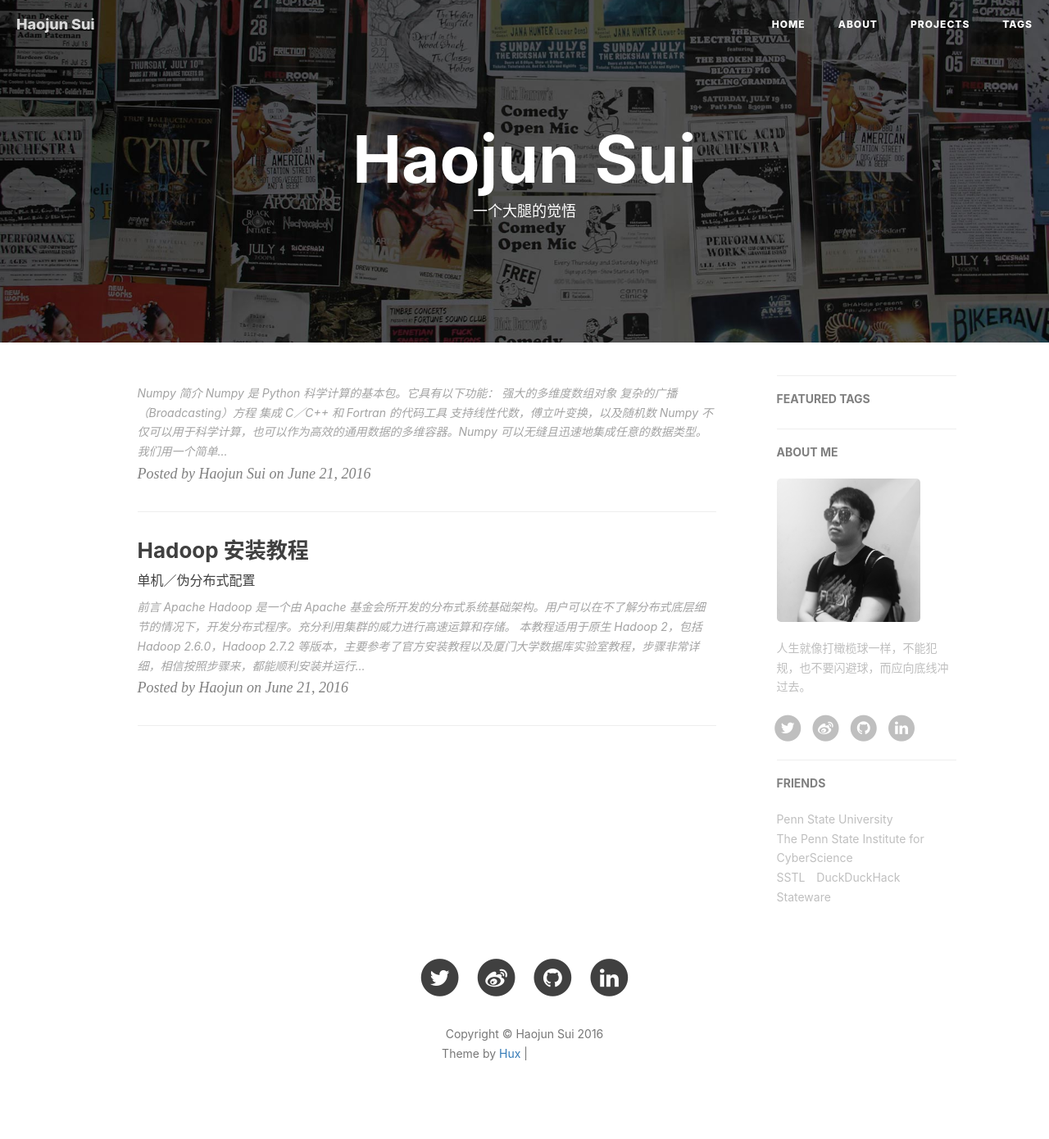
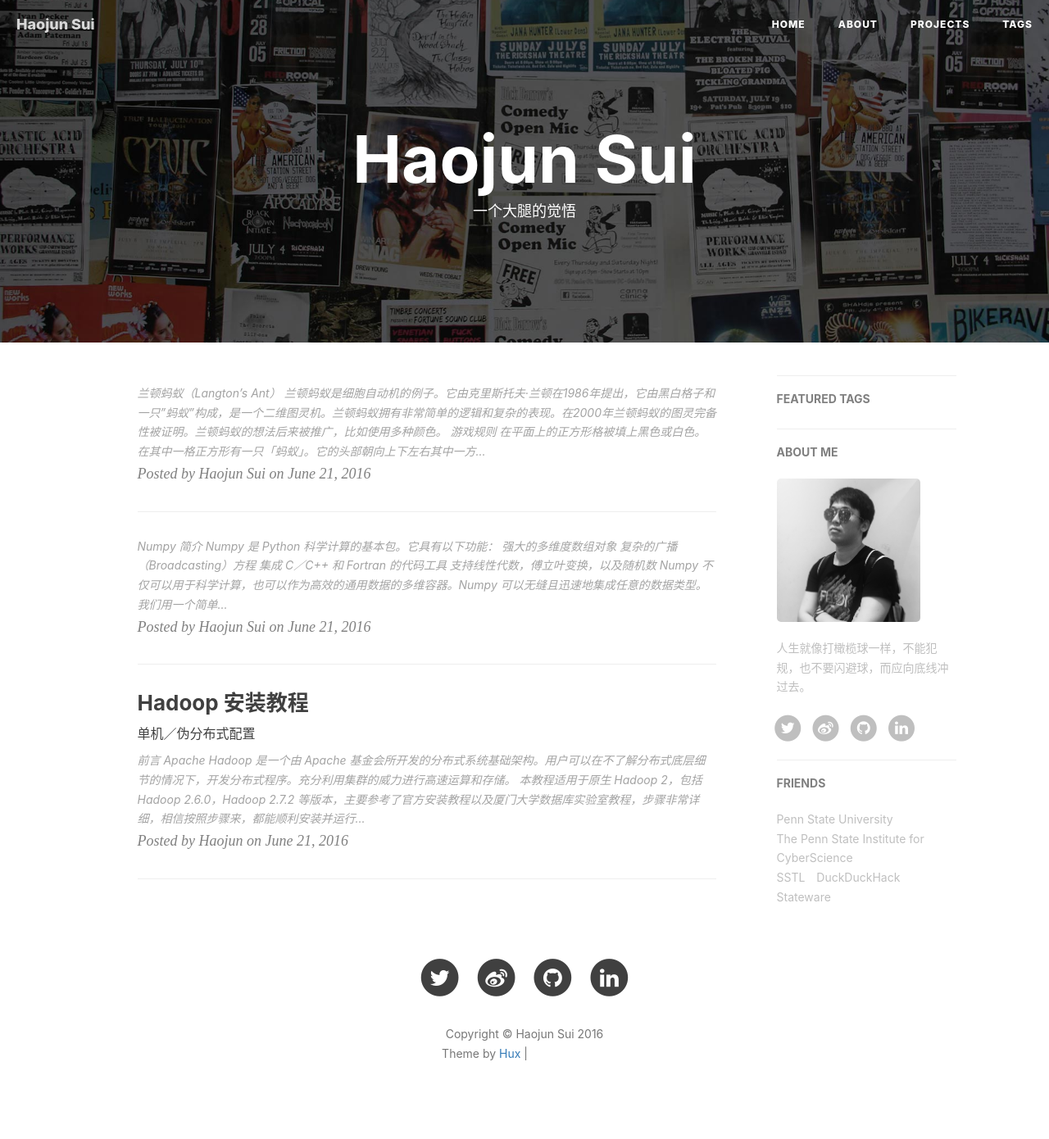
Before and after one commit to haojunsui/haojunsui.github.io, a Jekyll site: the page built from index.html, in a window 1280 px wide. Shown: the whole page at 82% size. Built offline with Jekyll 4.4.1, drawn with Linux system fonts in a browser that asks for light colours; nearby versions of some CDN libraries; the list of posts is cut into pages by our own code; comment, search, counter and statistics services are not loaded; grey boxes are pictures that could not be loaded.

Commit message:
Add post.

````diff
--- a/_posts/2016-06-22-game-of-life.markdown
+++ b/_posts/2016-06-21-game-of-life.markdown
@@ -2,7 +2,7 @@
 layout:     post
 title:      "康威生命游戏（Game of Life）及其 Numpy 实现"
 subtitle:   "Conway\'s Game of Life using Numpy"
-date:       2016-06-21 09:00:00
+date:       2016-06-21 05:00:00
 author:     "Haojun"
 header-img: "img/in-post/game-of-life/header.jpg"
 tags:
--- /dev/null
+++ b/_posts/2016-06-21-langton-ant.markdown
@@ -0,0 +1,112 @@
+---
+layout:     post
+title:      "兰顿蚂蚁（Langton's Ant）及其 Python 实现"
+subtitle:   "Langton\'s Ant using Python"
+date:       2016-06-21 09:00:00
+author:     "Haojun"
+header-img: "img/in-post/langton-ant/header.jpg"
+tags:
+    - Python
+    - Langton's Ant
+    - Automata
+    - Tutorial
+    - Turing Machine
+---
+
+## 兰顿蚂蚁（Langton's Ant）
+---
+兰顿蚂蚁是细胞自动机的例子。它由克里斯托夫·兰顿在1986年提出，它由黑白格子和一只"蚂蚁"构成，是一个二维图灵机。兰顿蚂蚁拥有非常简单的逻辑和复杂的表现。在2000年兰顿蚂蚁的图灵完备性被证明。兰顿蚂蚁的想法后来被推广，比如使用多种颜色。
+
+## 游戏规则
+---
+在平面上的正方形格被填上黑色或白色。在其中一格正方形有一只「蚂蚁」。它的头部朝向上下左右其中一方。
+
+1. 若蚂蚁在白格，右转90度，将该格改为黑格，向前移一步；
+2. 若蚂蚁在黑格，左转90度，将该格改为白格，向前移一步。
+
+![](/img/in-post/langton-ant/langton-ant.gif)
+
+## 行为模式
+---
+若从全白的背景开始，在一开始的数百步，蚂蚁留下的路线会出现许多对称或重复的形状，然后会出现类似混沌的假随机，至约一万步后会出现以104步为周期无限重复的「高速公路」朝固定方向移动。在目前试过的所有起始状态，蚂蚁的路线最终都会变成高速公路，但尚无法证明这是无论任何起始状态都会导致的必然结果。
+
+## 推广
+---
+除了两种颜色分别让蚂蚁左转或右转，也可以定义更多种颜色进行循环。通用的表示方法是用 L 和 R 依序表示各颜色是左转还是右转，兰顿蚂蚁的规则即可表示为 RL。有些规则会产生对称或重复的形状。另外除了用方格，也可以用其他如六角形的格子。
+
+<table>
+	<tr>
+		<td colspan="4" style="text-align:center">一些使用多种颜色的兰顿蚂蚁的示例</td>
+	</tr>
+	<tr>
+		<td style="text-align:center">RLR：混沌的生长，没有证实会产生高速公路</td>
+		<td style="text-align:center">LLRR：对称的生长</td>
+		<td style="text-align:center">LRRRRRLLR：形成方块</td>
+		<td style="text-align:center">LLRRRLRLRLLR：生成高速公路</td>
+	</tr>
+	<tr>
+		<td style="text-align:center"><img src="/img/in-post/langton-ant/RLR.png" alt=""></td>
+		<td style="text-align:center"><img src="/img/in-post/langton-ant/LLRR.png" alt=""></td>
+		<td style="text-align:center"><img src="/img/in-post/langton-ant/LRRRRRLLR.png" alt=""></td>
+		<td style="text-align:center"><img src="/img/in-post/langton-ant/LLRRRLRLRLLR.png" alt=""></td>
+	</tr>
+	<tr>
+		<td style="text-align:center">RRLLLRLLLRRR：生成一个移动并生长的实心三角形</td>
+		<td style="text-align:center">L2NNL1L2L1：六边形循环生长</td>
+		<td style="text-align:center">L1L2NUL2L1R2：六边形螺旋生长</td>
+		<td style="text-align:center">R1R2NUR2R1L2：动画</td>
+	</tr>
+	<tr>
+		<td style="text-align:center"><img src="/img/in-post/langton-ant/RRLLLRLLLRRR.png" alt=""></td>
+		<td style="text-align:center"><img src="/img/in-post/langton-ant/L2NNL1L2L1.png" alt=""></td>
+		<td style="text-align:center"><img src="/img/in-post/langton-ant/L1L2NUL2L1R2.png" alt=""></td>
+		<td style="text-align:center"><img src="/img/in-post/langton-ant/R1R2NUR2R1L2.gif" alt=""></td>
+	</tr>
+</table>
+
+## Python 代码
+---
+```python
+import os
+import random
+import time
+
+periods = 11000
+m = 60
+n = 102
+cells = [[0] * n for i in range(m)]
+
+# 0 -x, 1 +y, 2 +x, 3 -y
+direct = random.randint(0, 3)
+cells = [[0] * n for i in range(m)]
+i = random.randint(0, m - 1)
+j = random.randint(0, n - 1)
+cells[i][j] = 1
+
+for k in range(periods):
+	os.system('clear')
+	print "Step %d" % (k + 1)
+	if cells[i][j] == 1:
+		direct = (direct - 1) % 4
+		cells[i][j] = 0
+	else:
+		direct = (direct + 1) % 4
+		cells[i][j] = 1
+	if direct == 0:
+		j = (j - 1) % n
+	elif direct == 1:
+		i = (i - 1) % m
+	elif direct == 2:
+		j = (j + 1) % n
+	else:
+		i = (i + 1) % m
+	for x in range(m):
+		for y in range(n):
+			if cells[x][y] == 1:
+				print '*',
+			else:
+				print ' ',
+		print
+	time.sleep(0.05)
+
+```
````
Also changed, not shown: img/in-post/langton-ant/L1L2NUL2L1R2.png (added), img/in-post/langton-ant/L2NNL1L2L1.png (added), img/in-post/langton-ant/LLRR.png (added), img/in-post/langton-ant/LLRRRLRLRLLR.png (added), img/in-post/langton-ant/LRRRRRLLR.png (added), img/in-post/langton-ant/R1R2NUR2R1L2.gif (added), img/in-post/langton-ant/RLR.png (added), img/in-post/langton-ant/RRLLLRLLLRRR.png (added), img/in-post/langton-ant/header.jpg (added), img/in-post/langton-ant/langton-ant.gif (added), img/in-post/matplotlib-1/header.svg (added).
